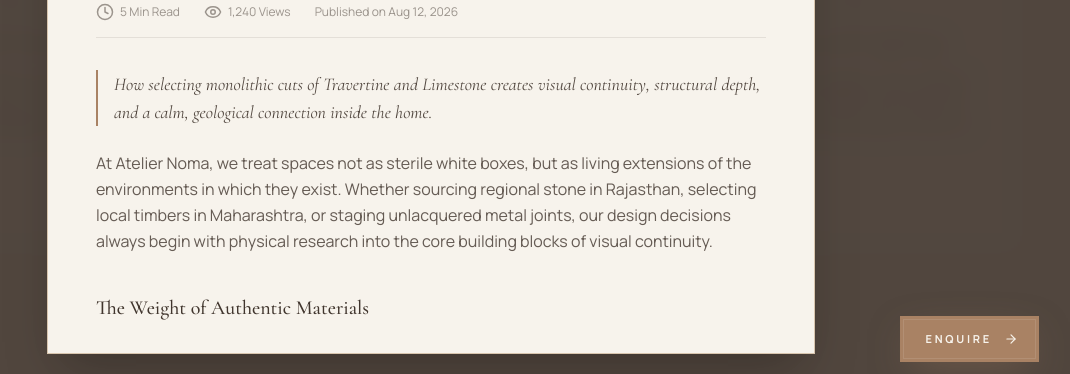
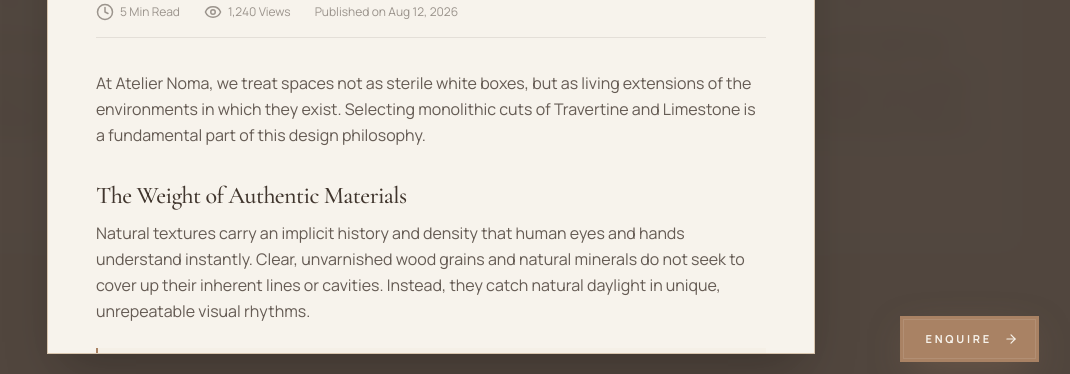
Before and after one commit to Diya030805/atelier-noma-interior-design, a React (Vite) app: page / in a window 1280 px wide. Both pictures are taken after a click on the element 229 px from the left and 10501 px from the top of the page. Shown: the part 10507-10881 px from the top of the page, without its empty margins (209-1279 px from the left). Built offline with nearby package versions, Linux system fonts and the light colour scheme.

Commit message:
feat: add support for dynamic markdown journal articles
Integrate `react-markdown` to render journal content dynamically from external markdown files, replacing hardcoded article text.

```diff
--- /dev/null
+++ b/public/journal/designing-with-natural-stone.md
@@ -0,0 +1,18 @@
+# Designing With Natural Stone
+
+At Atelier Noma, we treat spaces not as sterile white boxes, but as living extensions of the environments in which they exist. Selecting monolithic cuts of Travertine and Limestone is a fundamental part of this design philosophy.
+
+## The Weight of Authentic Materials
+
+Natural textures carry an implicit history and density that human eyes and hands understand instantly. Clear, unvarnished wood grains and natural minerals do not seek to cover up their inherent lines or cavities. Instead, they catch natural daylight in unique, unrepeatable visual rhythms.
+
+> "A stone slab is not merely a surface, it is a recorded layer of geological time, bringing quiet strength to our daily routines."
+
+By prioritizing these slow-finished objects over quick-drying synthetic substitutes, we build residential spaces that age with incredible grace. This tactile focus ensures that our rooms feel comfortable, grounding, and fully complete right from the first day.
+
+### Travertine Selection Standards
+
+When sourcing materials, we look for:
+* **Honed finishes** rather than polished surfaces to diffuse light softly.
+* **Unfilled pores** to let the natural cavities celebrate material truth.
+* **Monolithic scaling** for absolute seamless integration.
--- /dev/null
+++ b/public/journal/the-art-of-layered-lighting.md
@@ -0,0 +1,18 @@
+# The Art of Layered Lighting
+
+Light is the invisible architect. It shapes scale, directs movement, and influences mood far more than paint or upholstery. At Atelier Noma, our lighting strategies focus on orchestrating natural daylights, warm ambient glows, and precise focal highlights.
+
+## Three Pillars of Staged Illumination
+
+To achieve balance and comfortable visual contrast, we structure our architectural lighting across three distinct layers:
+
+### 1. Ambient Glow
+We use concealed LED pathways and cove lighting to bounce soft, warm illumination off natural plaster walls. This mimics the low-contrast serenity of late afternoon shadows.
+
+### 2. Task Precision
+Functional locations, such as workspace desks or reading alcoves, receive focused, low-glare downlights. These fixtures are fitted with deep honeycomb baffles to keep the light source hidden from direct eye levels.
+
+### 3. Focal Drama
+Selected sculptural elements—such as a hand-carved travertine mantelpiece or an oil-on-canvas portrait—are highlighted with high-CRI spotlight brackets to accentuate fine textures.
+
+> "A well-lit room does not show you the lamps; it highlights the life taking place inside it."
--- /dev/null
+++ b/public/journal/why-warm-minimalism-endures.md
@@ -0,0 +1,15 @@
+# Why Warm Minimalism Endures
+
+Warm minimalism is not simply the absence of noise—it is the presence of clarity. It is exploring the delicate, lifelong balance between aesthetic restraint, soft tactile comfort, and the expression of individual human personality.
+
+## Finding Restraint in Daily Rituals
+
+Many modern layouts suffer from visual clutter. By reducing non-essential elements to a minimum, we create room for the mind to breathe. However, cold, sterile spaces can feel unwelcoming. Warm minimalism bridges this gap by employing:
+
+1. **Layered earth tones** such as terracotta-beige, espresso, and soft ivory.
+2. **Textural depth** like brushed linen and hand-rubbed timber.
+3. **Imperfect details** that reveal the mark of the hand.
+
+## Staging Spaces for Intentional Living
+
+A room should adapt to the silent routines of daily life. When we design a custom vanity or a dining room partition, we consider the exact path of morning sunbeams, the resting spot of a favorite book, and the ambient glow required to decompress at twilight. This level of intentionality makes warm minimalism a timeless choice.
--- a/src/components/Journal.jsx
+++ b/src/components/Journal.jsx
@@ -1,4 +1,5 @@
-import React, { useState } from 'react';
+import React, { useState, useEffect } from 'react';
+import ReactMarkdown from 'react-markdown';
 import { journal } from '../data/journal.js';
 import SectionHeading from './SectionHeading.jsx';
 import Button from './Button.jsx';
@@ -6,6 +7,33 @@ import { X, Clock, Eye, Sparkles } from 'lucide-react';
 
 export default function Journal() {
   const [activeArticle, setActiveArticle] = useState(null);
+  const [markdownContent, setMarkdownContent] = useState('');
+  const [isLoading, setIsLoading] = useState(false);
+
+  useEffect(() => {
+    if (!activeArticle) {
+      setMarkdownContent('');
+      return;
+    }
+
+    setIsLoading(true);
+    fetch(`/journal/${activeArticle.id}.md`)
+      .then((res) => {
+        if (!res.ok) {
+          throw new Error('Failed to retrieve journal markdown content.');
+        }
+        return res.text();
+      })
+      .then((data) => {
+        setMarkdownContent(data);
+        setIsLoading(false);
+      })
+      .catch((err) => {
+        console.error(err);
+        setMarkdownContent(`# ${activeArticle.title}\n\nUnable to load the complete article content at this moment. Please try again later.`);
+        setIsLoading(false);
+      });
+  }, [activeArticle]);
 
   return (
     <section
@@ -105,28 +133,35 @@ export default function Journal() {
                 <span>Published on {activeArticle.date}</span>
               </div>
 
-              {/* Rich text simulator */}
-              <div className="space-y-6 font-sans text-sm md:text-base text-deep-espresso/80 leading-relaxed">
-                <p className="font-serif text-lg italic text-deep-espresso/90 border-l-2 border-terracotta-beige pl-4">
-                  {activeArticle.excerpt}
-                </p>
-
-                <p>
-                  At Atelier Noma, we treat spaces not as sterile white boxes, but as living extensions of the environments in which they exist. Whether sourcing regional stone in Rajasthan, selecting local timbers in Maharashtra, or staging unlacquered metal joints, our design decisions always begin with physical research into the core building blocks of visual continuity.
-                </p>
-
-                <h4 className="font-serif text-xl text-deep-espresso font-medium pt-4">
-                  The Weight of Authentic Materials
-                </h4>
-
-                <p>
-                  Natural textures carry an implicit history and density that human eyes and hands understand instantly. Clear, unvarnished wood grains and natural minerals do not seek to cover up their inherent lines or cavities. Instead, they catch natural daylight in unique, unrepeatable visual rhythms.
-                </p>
-
-                <p>
-                  By prioritizing these slow-finished objects over quick-drying synthetic substitutes, we build residential spaces that age with incredible grace. This tactile focus ensures that our rooms feel comfortable, grounding, and fully complete right from the first day.
-                </p>
-              </div>
+              {/* Dynamic Markdown Content */}
+              {isLoading ? (
+                <div className="py-16 text-center">
+                  <div className="inline-block w-8 h-8 border-2 border-terracotta-beige border-t-transparent rounded-full animate-spin"></div>
+                  <p className="font-serif italic text-sm text-deep-espresso/60 mt-4">Retrieving original drafts...</p>
+                </div>
+              ) : (
+                <div className="font-sans text-sm md:text-base text-deep-espresso/80 leading-relaxed max-w-none">
+                  {/* Styled Markdown container wrapper */}
+                  <div className="space-y-6 prose prose-espresso prose-sm md:prose-base">
+                    <ReactMarkdown
+                      components={{
+                        h1: ({ node, ...props }) => <h1 className="hidden" {...props} />, // Main title is already in the cover
+                        h2: ({ node, ...props }) => <h2 className="font-serif text-xl md:text-2xl text-deep-espresso font-medium pt-4 mb-2 tracking-tight" {...props} />,
+                        h3: ({ node, ...props }) => <h3 className="font-serif text-lg md:text-xl text-deep-espresso font-light italic pt-3 mb-2" {...props} />,
+                        p: ({ node, ...props }) => <p className="mb-4 text-deep-espresso/80 leading-relaxed" {...props} />,
+                        ul: ({ node, ...props }) => <ul className="list-disc list-inside pl-4 mb-4 space-y-1 text-deep-espresso/80" {...props} />,
+                        ol: ({ node, ...props }) => <ol className="list-decimal list-inside pl-4 mb-4 space-y-1 text-deep-espresso/80" {...props} />,
+                        li: ({ node, ...props }) => <li className="text-sm md:text-base" {...props} />,
+                        blockquote: ({ node, ...props }) => (
+                          <blockquote className="font-serif text-base md:text-lg italic text-deep-espresso/90 border-l-2 border-terracotta-beige pl-4 my-6 bg-soft-cream/30 py-2 pr-2" {...props} />
+                        )
+                      }}
+                    >
+                      {markdownContent}
+                    </ReactMarkdown>
+                  </div>
+                </div>
+              )}
 
               <div className="mt-12 pt-6 border-t border-deep-espresso/10 flex justify-between items-center">
                 <span className="text-[10px] font-bold tracking-widest text-deep-espresso/40 uppercase flex items-center gap-1.5">
```
Also changed, not shown: package.json (+5 -4 lines), 1 other file (tests, documents, lock files or other folders).
